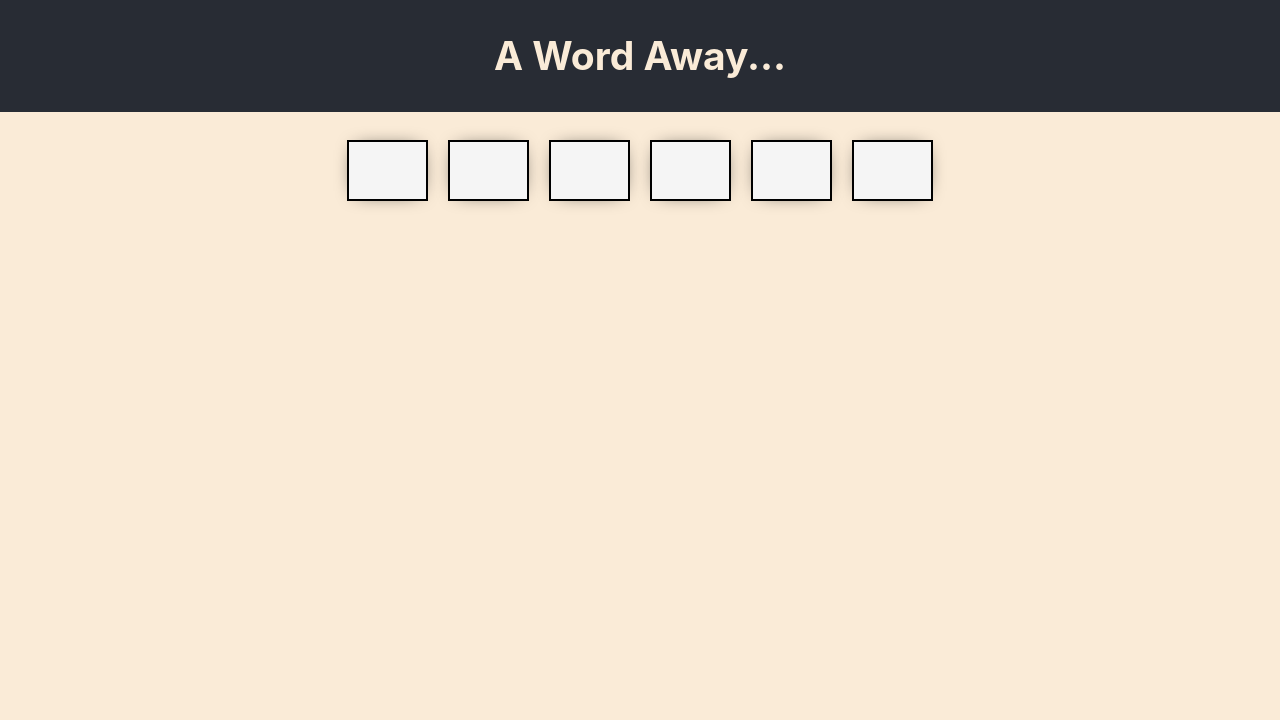
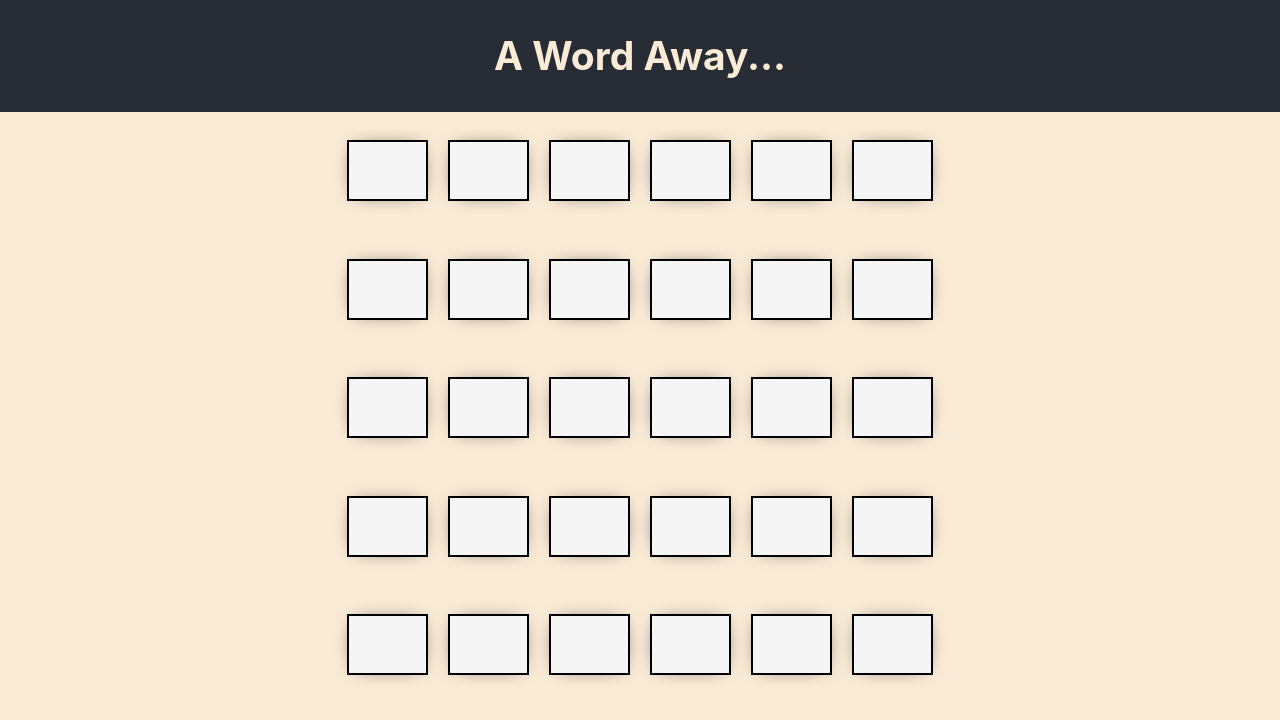
Before and after one commit to ChadFusco/word-away, a React (Create React App) app: page / in a window 1280 px wide. Shown: the top 720 px of the page. Built offline with nearby package versions, Linux system fonts and the light colour scheme.

Commit message:
setup all guess rows. Implemented ability to enter letters into all tiles, and guesses will update.

```diff
--- a/src/components/App.tsx
+++ b/src/components/App.tsx
@@ -1,14 +1,41 @@
-import React from 'react';
+import React, { useState, ReactElement } from 'react';
 import '../styles/App.css';
 import Guess from './Guess';
+import type { GuessesT, GuessT } from '../dataStructure';
 
 export default function App(): JSX.Element {
+  const initialGuessStr: string[] = ['', '', '', '', '', ''];
+  const initialGuesses: GuessesT = [{
+    guessID: 0,
+    guessWord: initialGuessStr,
+    guessed: false,
+  }];
+  for (let i = 1; i < 5; i += 1) {
+    initialGuesses.push({
+      guessID: i,
+      guessWord: initialGuessStr,
+      guessed: false,
+    });
+  }
+
+  // COMPONENT STATES
+  const [guesses, setGuesses] = useState<GuessesT>(initialGuesses);
+  const [answer, setAnswer] = useState<string[]>(('BINARY'.split('')));
+
+  // console.log(guesses);
+
   return (
     <div className="app">
       <div className="app-header">
         <h2>A Word Away...</h2>
       </div>
-      <Guess />
+      {guesses.map((guess: GuessT): ReactElement => (
+        <Guess
+          key={`Guess${guess.guessID}`}
+          guess={guess}
+          setGuesses={setGuesses}
+        />
+      ))}
     </div>
   );
 }
--- a/src/components/Guess.tsx
+++ b/src/components/Guess.tsx
@@ -1,19 +1,25 @@
-import React, { ReactElement, useState } from 'react';
+import React, { ReactElement } from 'react';
 import '../styles/Guess.css';
 import Tile from './Tile';
+import type { GuessesT, GuessT } from '../dataStructure';
 
-interface Props {
-  guessID: number
-}
+type Props = {
+  setGuesses: Function,
+  guess: GuessT
+};
 
-function Guess(): JSX.Element {
+function Guess({ guess, setGuesses }: Props): JSX.Element {
   const guessID: number = 0;
   const letterIDs: number[] = [0, 1, 2, 3, 4, 5];
 
-  const [guess, setGuess] = useState<string[]>(['', '', '', '', '', '']);
-
   const updateGuess = (id: number, value: string): void => {
-    setGuess((prevGuess) => (prevGuess.map((char, i) => (i === id ? value : char))));
+    const newGuessWord = guess.guessWord.map((char, i) => (
+      i === id ? value : char
+    ));
+    const newGuess = { ...guess, guessWord: newGuessWord };
+    setGuesses((prevGuesses: GuessesT) => prevGuesses.map((guessItem: GuessT) => (
+      guessItem.guessID === newGuess.guessID ? newGuess : guessItem
+    )));
   };
 
   return (
--- a/src/components/Tile.tsx
+++ b/src/components/Tile.tsx
@@ -1,12 +1,20 @@
-import React from 'react';
+import React, { useState } from 'react';
 import '../styles/Tile.css';
 
-interface Props {
-  letterID: number
+type Props = {
+  letterID: number,
   updateGuess: Function
-}
+};
 
 function Tile({ letterID, updateGuess }: Props): JSX.Element {
+  // COMPONENT STATES
+  const [letter, setLetter] = useState<string>('');
+
+  function handleChange(e: React.ChangeEvent<HTMLInputElement>) {
+    setLetter(e.target.value.toUpperCase());
+    updateGuess(letterID, e.target.value);
+  }
+
   return (
     <h3>
       <input
@@ -14,8 +22,8 @@ function Tile({ letterID, updateGuess }: Props): JSX.Element {
         type="text"
         size={1}
         maxLength={1}
-        onChange={(e) => updateGuess(letterID, e.target.value)}
-        required
+        value={letter}
+        onChange={handleChange}
       />
     </h3>
   );
--- /dev/null
+++ b/src/dataStructure.ts
@@ -0,0 +1,7 @@
+export type GuessT = {
+  guessID: number,
+  guessWord: string[],
+  guessed: boolean
+};
+
+export type GuessesT = GuessT[];
```
